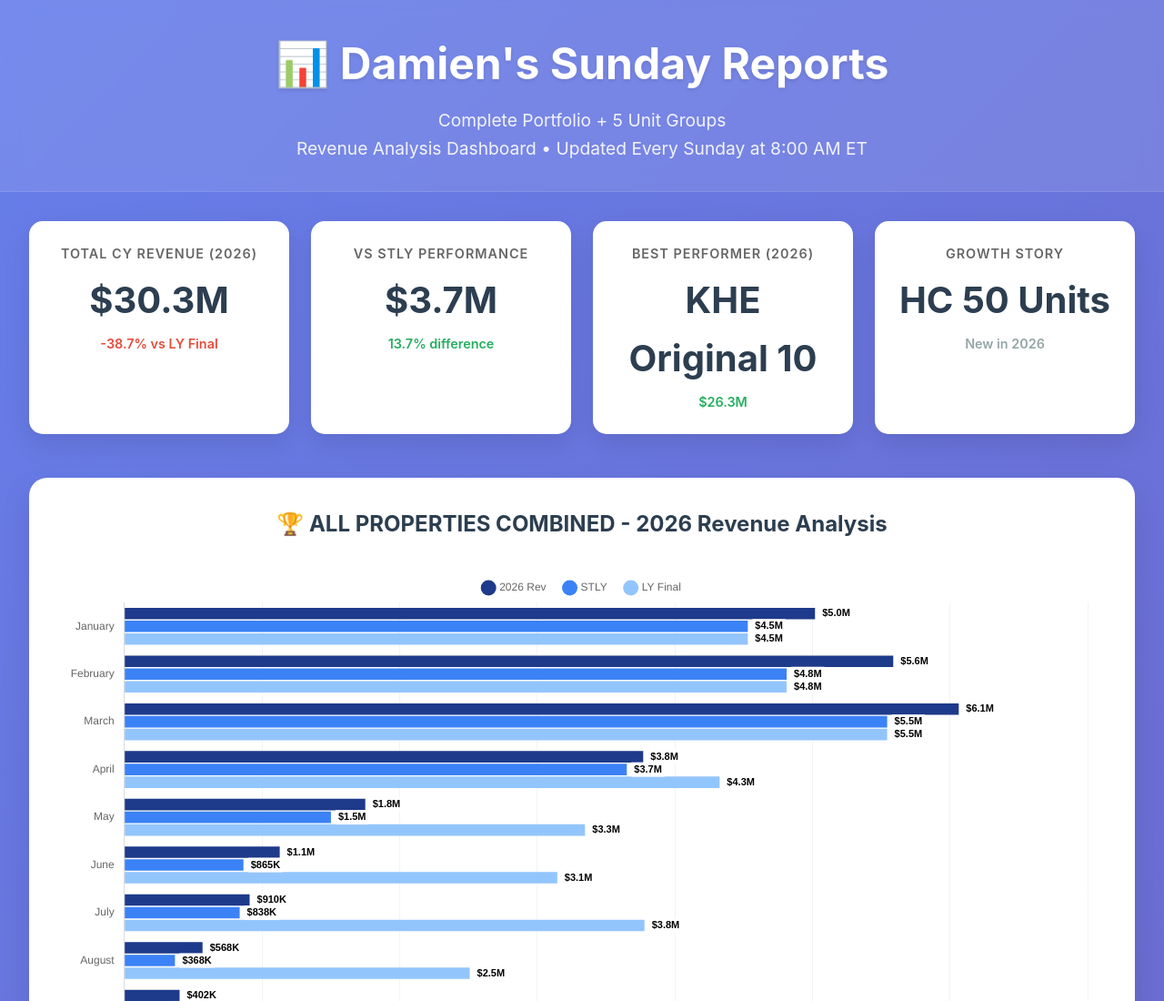
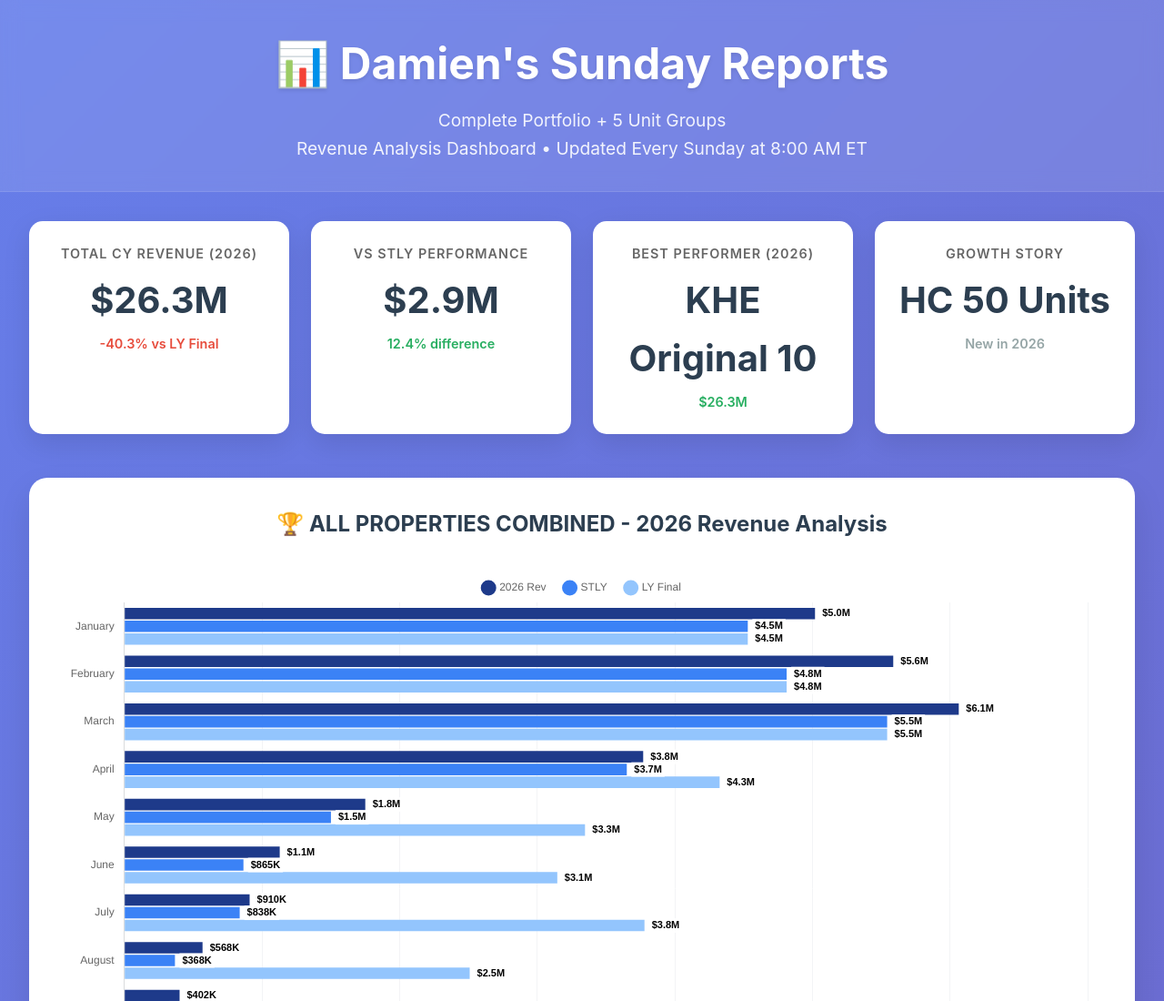
Before and after one commit to Brightwild/damien-revenue-reports, a website: page public/index.html in a window 1280 px wide. Shown: the top 1100 px of the page at 91% size. Drawn offline with nearby package versions, Linux system fonts and the light colour scheme.

Commit message:
Fix summary cards to use All Properties totals (avoid double-counting)
- Summary cards now use ALL_PROPERTIES data instead of summing unit groups
- STLY total now correctly shows .4M (all 2025 revenue booked by Apr 5, 2025)
- Prevents double-counting since unit groups don't cover entire portfolio
- Cards show true portfolio-level KPIs with proper STLY comparison

```diff
--- a/public/index.html
+++ b/public/index.html
@@ -271,13 +271,13 @@
             let totalCY = 0, totalSTLY = 0, totalLYFinal = 0;
             const allMonths = 12; // Full year
 
-            Object.values(revenueData.unitGroups).forEach(group => {
-                for(let i = 0; i < allMonths; i++) {
-                    totalCY += group.cy[i] || 0;
-                    totalSTLY += group.stly[i] || 0;
-                    totalLYFinal += group.lyFinal[i] || 0;
-                }
-            });
+            // Use All Properties data for totals (to avoid double counting)
+            const allPropsData = revenueData.unitGroups['ALL_PROPERTIES'];
+            for(let i = 0; i < allMonths; i++) {
+                totalCY += allPropsData.cy[i] || 0;
+                totalSTLY += allPropsData.stly[i] || 0;
+                totalLYFinal += allPropsData.lyFinal[i] || 0;
+            }
 
             const cyChange = totalLYFinal > 0 ? ((totalCY - totalLYFinal) / totalLYFinal * 100).toFixed(1) : 0;
             const stlyChange = totalSTLY > 0 ? ((totalCY - totalSTLY) / totalSTLY * 100).toFixed(1) : 0;
```
